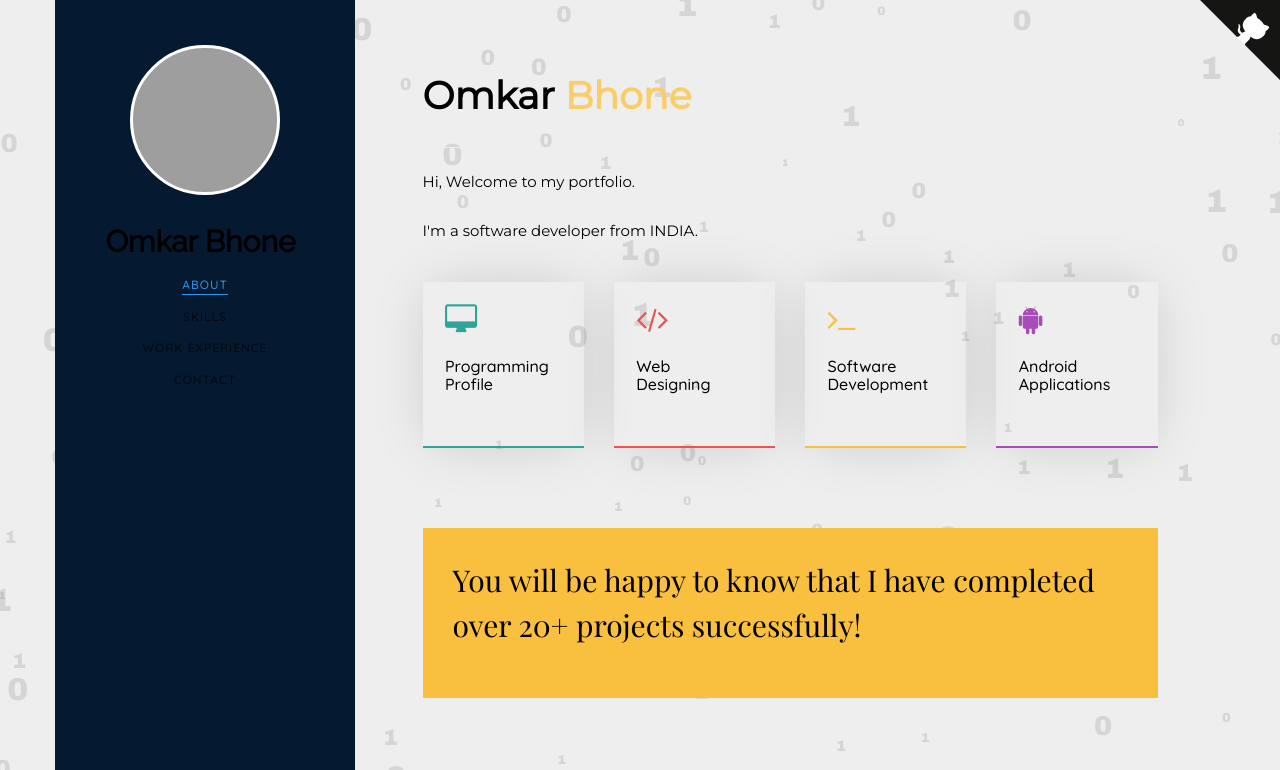
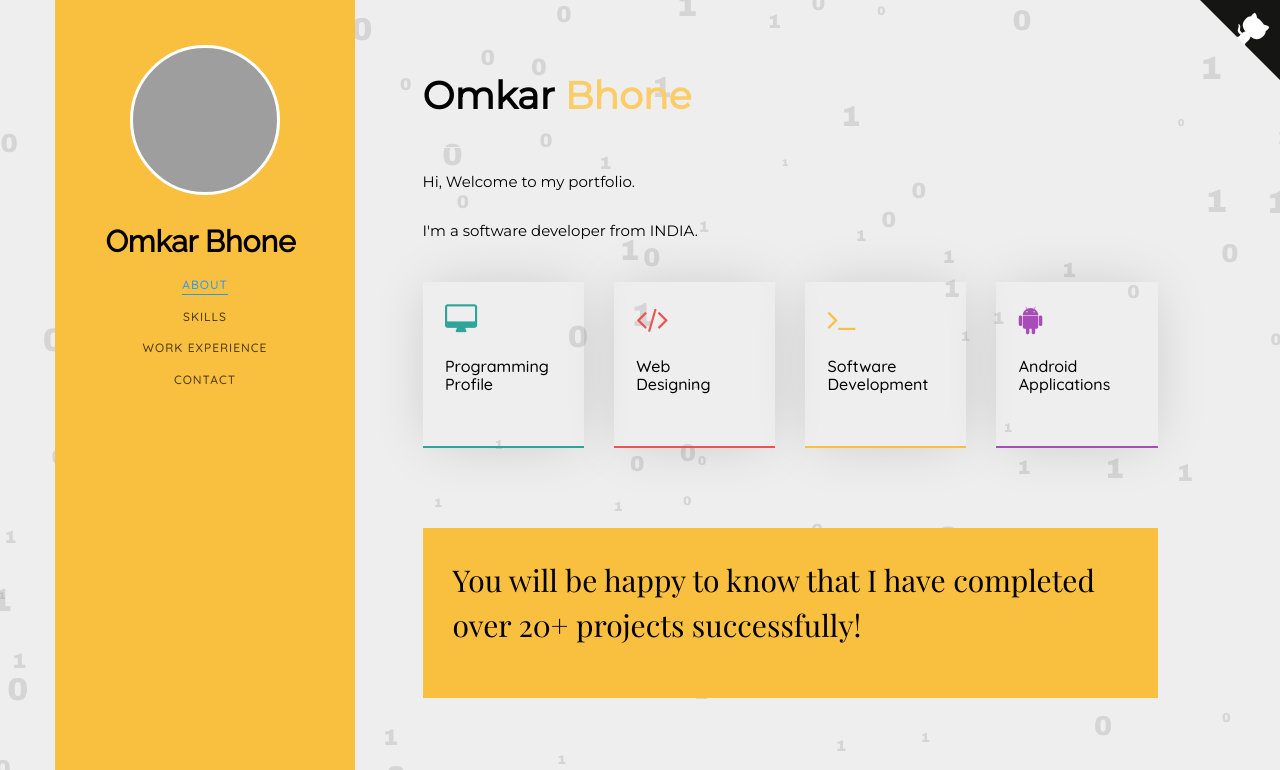
Before and after one commit to omkarrr877/porfolio, a plain HTML site: page index.html in a window 1280 px wide. Shown: the top 770 px of the page. Drawn offline with nearby package versions, Linux system fonts and the light colour scheme; grey boxes are pictures that could not be loaded; a web font is replaced by a local one.

Commit message:
Update style.css

```diff
--- a/css/style.css
+++ b/css/style.css
@@ -116,7 +116,7 @@ figure {
   width: 300px;
   position: fixed;
   z-index: 1001;
-    background-color: #051930;
+    background-color: #f9bf3f;
   -webkit-transition: 0.5s;
   -o-transition: 0.5s;
   transition: 0.5s; }
```
